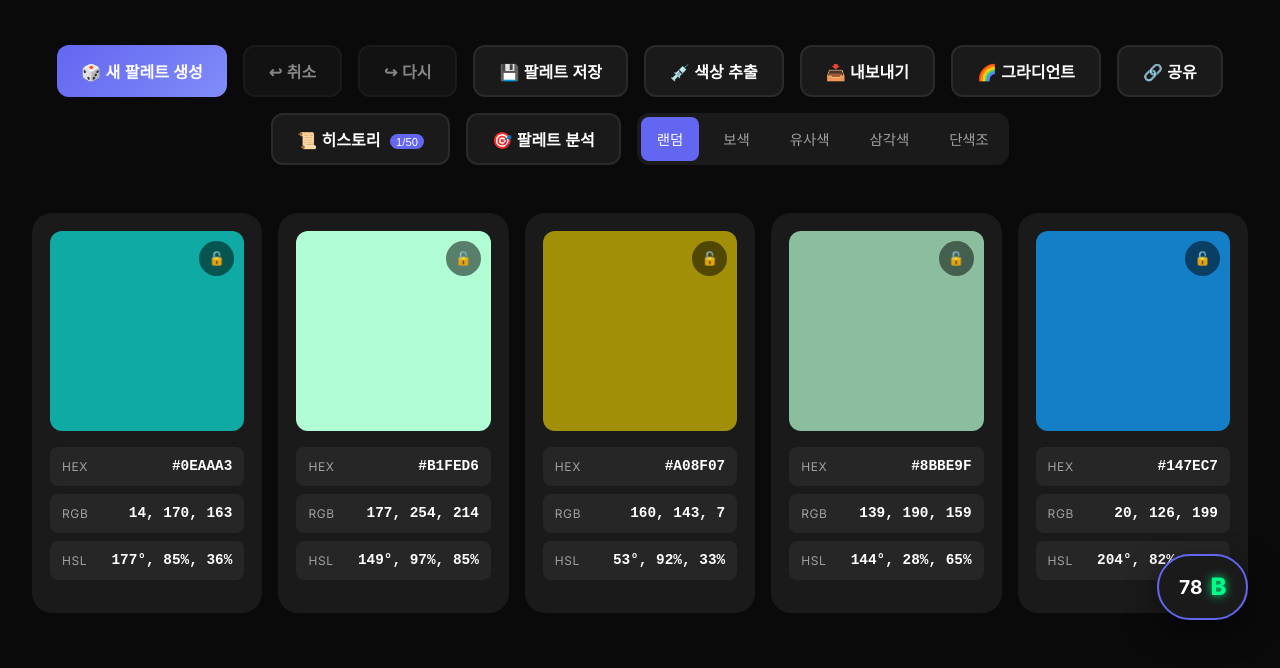
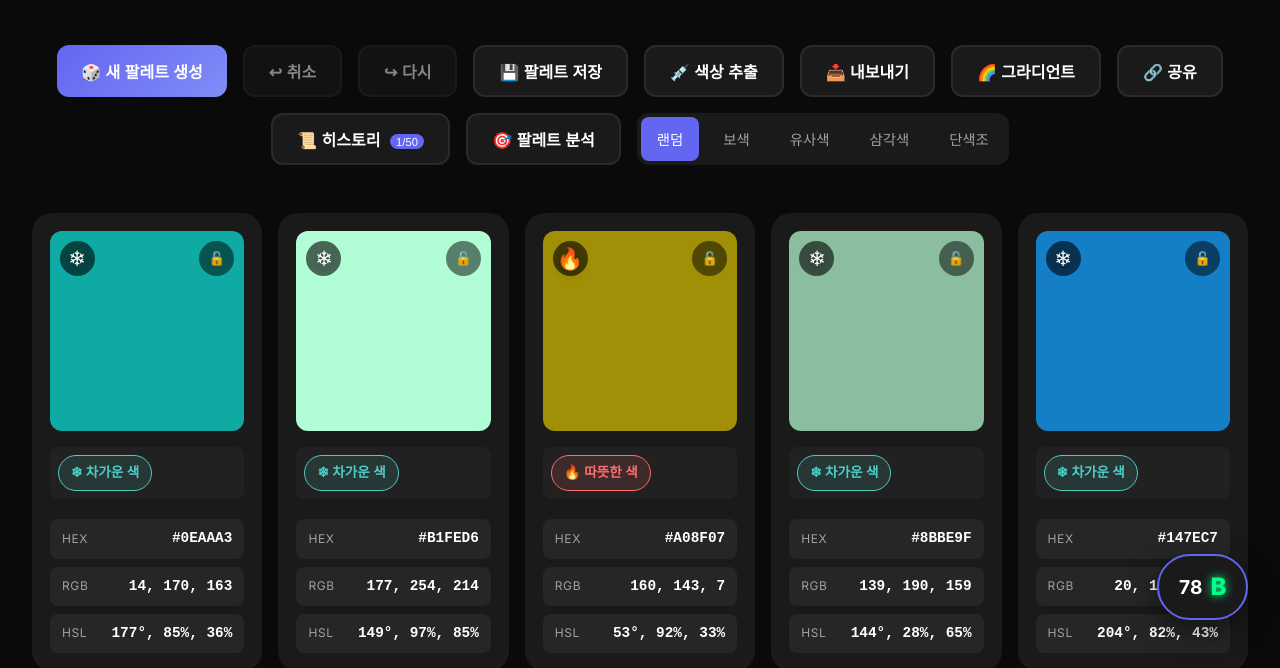
Before and after one commit to Dev-2A/color-palette-studio, a plain HTML site: page index.html in a window 1280 px wide. Shown: the part 148-816 px from the top of the page. Drawn offline with Linux system fonts and the light colour scheme.

Commit message:
✨ 색상 온도 분석 기능 추가

```diff
--- a/css/styles.css
+++ b/css/styles.css
@@ -276,6 +276,90 @@ header {
   font-family: 'Courier New', monospace;
   font-size: 0.9rem;
   font-weight: 600;
+}
+
+/* 색상 온도 표시 */
+.color-temperature {
+  position: absolute;
+  top: 10px;
+  left: 10px;
+  background: rgba(0, 0, 0, 0.6);
+  backdrop-filter: blur(10px);
+  border-radius: 50%;
+  width: 35px;
+  height: 35px;
+  display: flex;
+  align-items: center;
+  justify-content: center;
+  transition: var(--transition);
+  cursor: help;
+}
+
+.color-temperature:hover {
+  transform: scale(1.15);
+  background: rgba(0, 0, 0, 0.8);
+}
+
+.temp-icon {
+  font-size: 1.2rem;
+  filter: drop-shadow(0 2px 4px rgba(0, 0, 0, 0.3));
+}
+
+/* 색상 온도 정보 행 */
+.color-temp-info {
+  margin-bottom: 0.75rem;
+  padding: 0.5rem;
+  background: rgba(255, 255, 255, 0.03);
+  border-radius: 8px;
+}
+
+.temp-badge {
+  display: inline-flex;
+  align-items: center;
+  gap: 0.4rem;
+  padding: 0.4rem 0.75rem;
+  border-radius: 20px;
+  font-size: 0.85rem;
+  font-weight: 600;
+  border: 1px solid currentColor;
+  transition: var(--transition);
+}
+
+.temp-badge:hover {
+  transform: translateY(-2px);
+  box-shadow: 0 4px 12px rgba(0, 0, 0, 0.2);
+}
+
+/* 온도별 애니메이션 효과 */
+.temp-icon {
+  display: inline-block;
+  animation: tempPulse 2s ease-in-out infinite;
+}
+
+@keyframes tempPulse {
+  0%, 100% {
+    transform: scale(1);
+  }
+  50% {
+    transform: scale(1.1);
+  }
+}
+
+/* 반응형: 모바일에서 온도 아이콘 크기 조정 */
+@media (max-width: 768px) {
+  .color-temperature {
+    width: 30px;
+    height: 30px;
+  }
+
+  .temp-icon {
+    font-size: 1rem;
+  }
+
+  .temp-badge {
+    font-size: 0.75rem;
+    padding: 0.3rem 0.6rem;
+  }
 }
 
 /*!SECTION - 07. 저장된 팔레트 섹션 */
--- a/js/script.js
+++ b/js/script.js
@@ -213,6 +213,8 @@ function displayPalette() {
     const rgb = hexToRgb(color);
     const hsl = rgbToHsl(rgb.r, rgb.g, rgb.b);
 
+    const temperature = analyzeColorTemperature(color);
+
     // 색상 카드 생성
     const card = document.createElement('div');
     card.className = 'color-card';
@@ -221,8 +223,18 @@ function displayPalette() {
         <button class="lock-btn ${lockedColors.has(index) ? 'locked' : ''}" data-index="${index}">
           ${lockedColors.has(index) ? '🔒' : '🔓'}
         </button>
+
+        <div class="color-temperature" title="${temperature.label}">
+          <span class="temp-icon">${temperature.icon}</span>
+        </div>
       </div>
       <div class="color-info">
+        <div class="color-temp-info">
+          <span class="temp-badge" style="background: ${temperature.color}20; color: ${temperature.color};">
+            ${temperature.icon} ${temperature.label}
+          </span>
+        </div>
+
         <div class="color-code" data-value="${color}">
           <span class="color-label">HEX</span>
           <span class="color-value">${color.toUpperCase()}</span>
@@ -2019,3 +2031,59 @@ function updateScoreBadge() {
   scoreBadge.classList.add('pulse');
   setTimeout(() => scoreBadge.classList.remove('pulse'), 600);
 }
+
+//!SECTION - 색상 온도 분석 함수
+
+//NOTE - 색상 온도 계산 (따뜻한 색 vs 차가운 색)
+function getColorTemperature(hex) {
+  const rgb = hexToRgb(hex);
+  const hsl = rgbToHsl(rgb.r, rgb.g, rgb.b);
+
+  // 색조(Hue) 기준으로 온도 판단
+  // 0-60 : 따뜻함
+  // 300-360 : 따뜻함
+  // 61-299 : 차가움
+
+  if ((hsl.h >= 0 && hsl.h <= 60) || (hsl.h >= 300 && hsl.h <= 360)) {
+    return {
+      type: 'warm',
+      icon: '🔥',
+      label: '따뜻한 색',
+      color: '#FF6B6B'
+    };
+  } else {
+    return {
+      type: 'cool',
+      icon: '❄',
+      label: '차가운 색',
+      color: '#4ECDC4'
+    };
+  }
+}
+
+//NOTE - 색상이 중립인지 판단 (회색 계열)
+function isNeutralColor(hex) {
+  const rgb = hexToRgb(hex);
+  const hsl = rgbToHsl(rgb.r, rgb.g, rgb.b);
+
+  // 채도가 낮으면 중립 색상
+  if (hsl.s < 15) {
+    return {
+      type: 'neutral',
+      icon: '⚪',
+      label: '중립 색상',
+      color: '#95A5A6'
+    };
+  }
+
+  return null;
+}
+
+//NOTE - 통합 온도 분석
+function analyzeColorTemperature(hex) {
+  // 먼저 중립 색상인지 체크
+  const neutral = isNeutralColor(hex);
+  if (neutral) return neutral;
+
+  return getColorTemperature(hex);
+}
```
Also changed, not shown: 1 other file.
